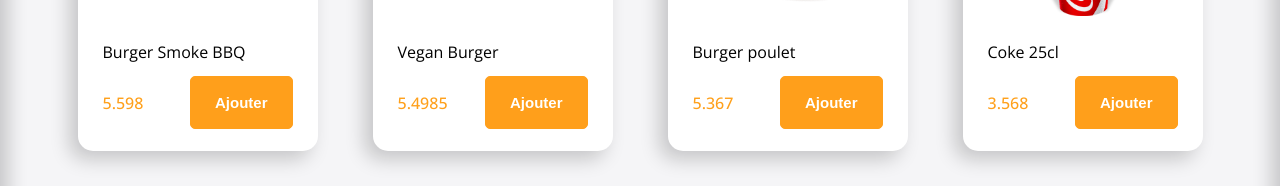
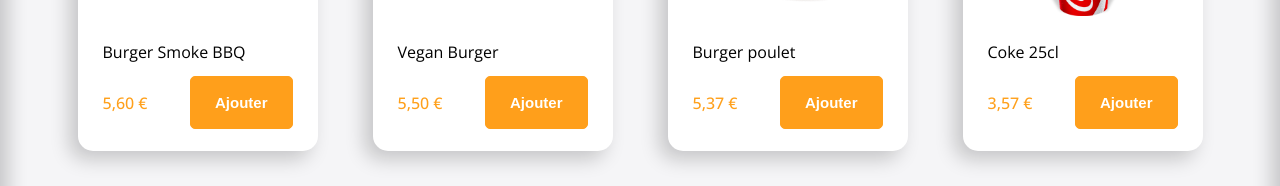
Before and after one commit to Bouria-ux/crazee-burger, a React (Create React App) app: page /Order/1 in a window 1280 px wide. Shown: the part 330-516 px from the top of the page. Built offline with nearby package versions, Linux system fonts and the light colour scheme.

Commit message:
✨ F05: ORDER > Product > Add formatted price.

```diff
--- a/src/components/Pages/Order/Main/Product.js
+++ b/src/components/Pages/Order/Main/Product.js
@@ -1,7 +1,7 @@
 import styled from "styled-components";
-import { theme } from '../../../../theme';
-import PrimaryButton from "../../../reusable-ui/PrimaryButton";
-
+import { theme } from '../../../../theme/index.js';
+import PrimaryButton from "../../../reusable-ui/PrimaryButton.js";
+import { formatPrice } from "../../../../utils/maths.js"
 
 export default function Product({ title, imageSource, price }) {
   return (
@@ -14,7 +14,7 @@ export default function Product({ title, imageSource, price }) {
 
             <div className="tilte">{title}</div>
             <div className="description">
-            <div className="left-description">{price}</div>
+            <div className="left-description">{formatPrice(price)}</div>
             <div className="right-description">
               <PrimaryButton className="primary-button" label={"Ajouter"} />
           </div>
```
